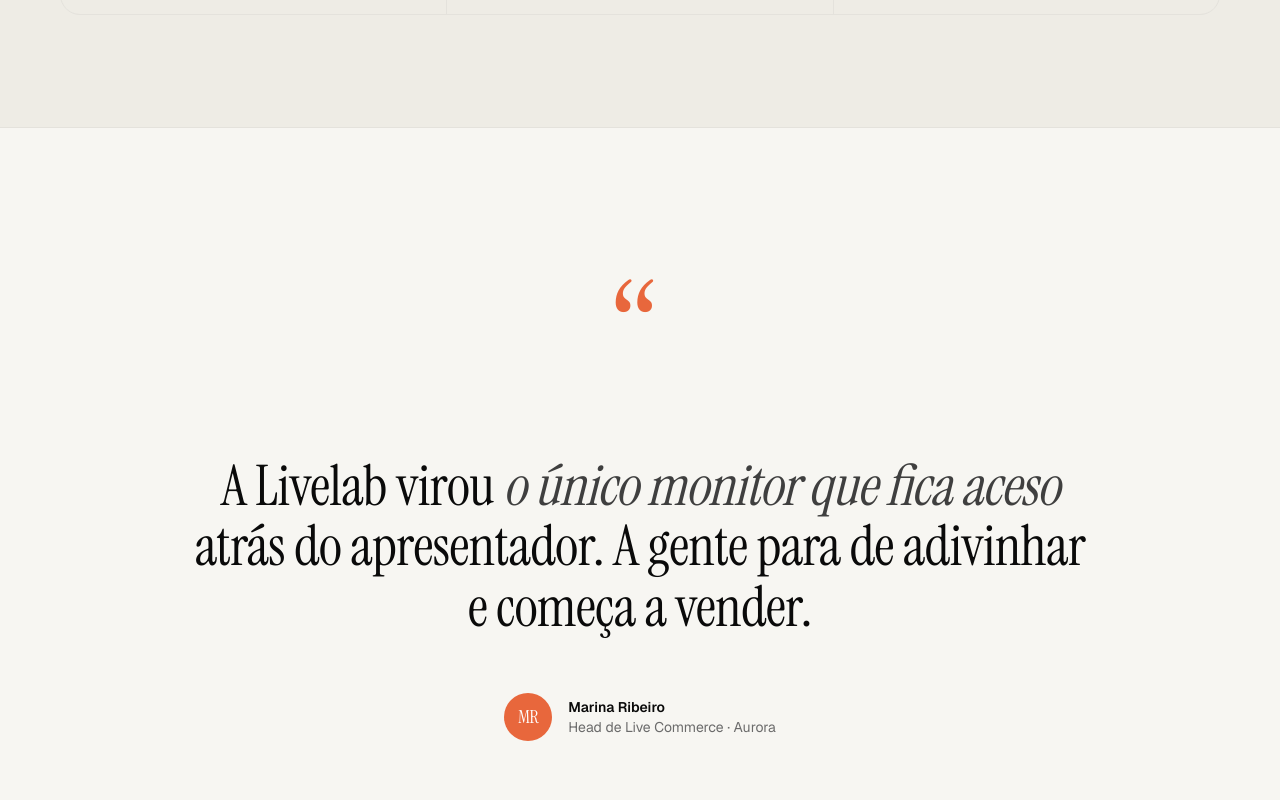
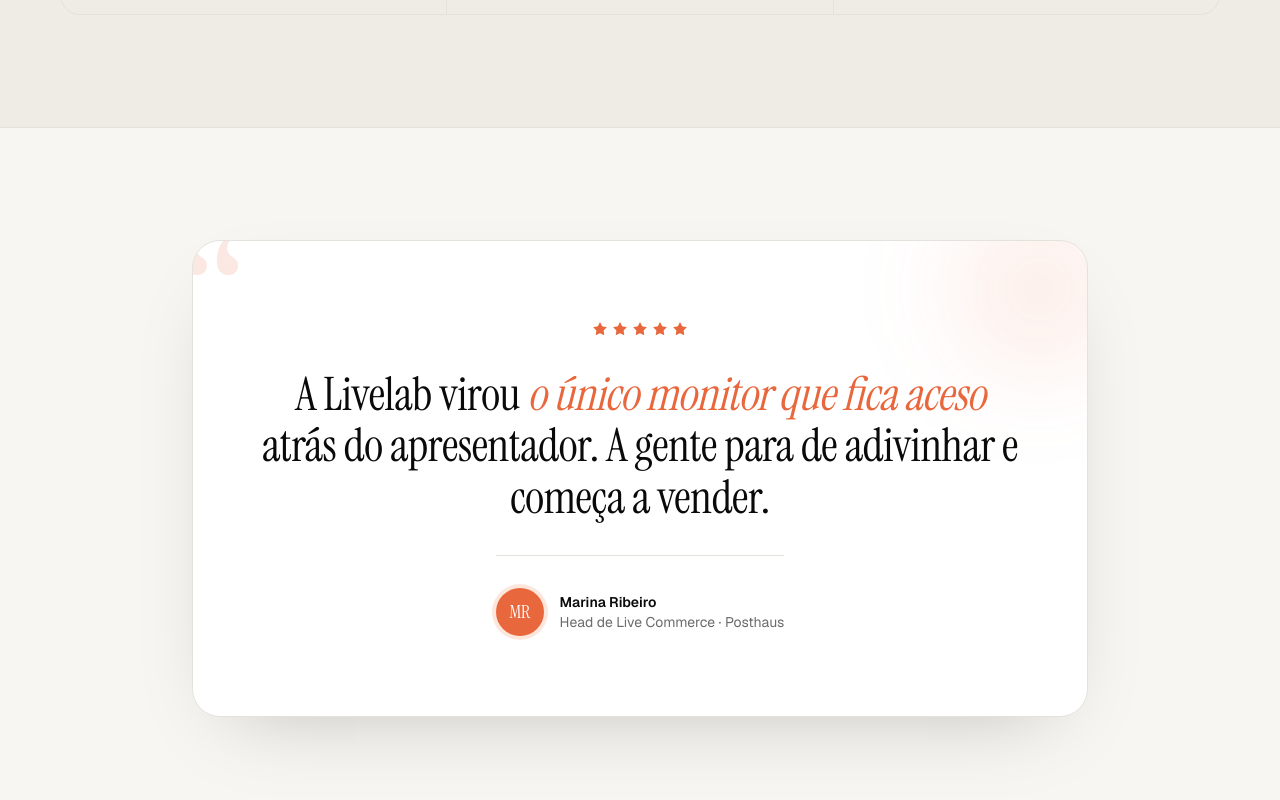
Before and after one commit to Greed9797/livelab, a Next.js app: page / in a window 1280 px wide. Shown: the part 4360-5160 px from the top of the page. Built offline with nearby package versions, Linux system fonts and the light colour scheme; no server answers.

Commit message:
feat(testimonial): framed card with brand tint, rating stars, refined author block

```diff
--- a/components/landing/testimonial.tsx
+++ b/components/landing/testimonial.tsx
@@ -1,23 +1,42 @@
+import { Star } from "lucide-react";
 import { Container } from "./container";
 
 export function Testimonial() {
   return (
-    <section id="clientes" className="py-24 md:py-36">
+    <section id="clientes" className="py-20 md:py-28">
       <Container>
-        <div className="mx-auto flex max-w-4xl flex-col items-center gap-10 text-center">
-          <span className="font-display text-[7rem] leading-none text-brand md:text-[9rem]">
+        <div className="relative mx-auto max-w-4xl overflow-hidden rounded-[var(--radius-xl)] border border-[color:var(--border)] bg-[color:var(--surface)] px-8 py-14 shadow-[0_30px_80px_-40px_rgba(0,0,0,0.25)] md:px-16 md:py-20">
+          {/* brand glow */}
+          <div
+            aria-hidden
+            className="pointer-events-none absolute -right-24 -top-24 h-72 w-72 rounded-full bg-[radial-gradient(circle,_rgba(232,103,60,0.14),_transparent_65%)] blur-2xl"
+          />
+          {/* oversized quote glyph */}
+          <span
+            aria-hidden
+            className="pointer-events-none absolute -left-1 -top-6 select-none font-display text-[9rem] leading-none text-brand/15 md:text-[13rem]"
+          >
             &ldquo;
           </span>
-          <blockquote className="font-display text-[clamp(2rem,4.5vw,3.5rem)] leading-[1.08] tracking-[-0.02em] text-foreground">
+
+          <div className="relative flex flex-col items-center gap-8 text-center">
+            <div className="flex items-center gap-1 text-brand">
+              {Array.from({ length: 5 }).map((_, i) => (
+                <Star key={i} className="h-4 w-4 fill-current" strokeWidth={0} />
+              ))}
+            </div>
+
+            <blockquote className="font-display text-[clamp(1.75rem,3.6vw,3rem)] leading-[1.12] tracking-[-0.02em] text-foreground">
               A Livelab virou{" "}
-            <span className="italic text-[color:var(--muted-strong)]">
+              <span className="italic text-brand">
                 o único monitor que fica aceso
               </span>{" "}
               atrás do apresentador. A gente para de adivinhar e começa a
               vender.
             </blockquote>
-          <div className="flex items-center gap-4 pt-4">
-            <div className="flex h-12 w-12 items-center justify-center rounded-full bg-brand font-display text-lg text-brand-foreground">
+
+            <div className="flex items-center gap-4 border-t border-[color:var(--border)] pt-8">
+              <div className="flex h-12 w-12 items-center justify-center rounded-full bg-brand font-display text-lg text-brand-foreground ring-4 ring-[color:var(--brand-soft)]">
                 MR
               </div>
               <div className="flex flex-col items-start">
@@ -25,8 +44,9 @@
                   Marina Ribeiro
                 </span>
                 <span className="text-sm text-[color:var(--muted)]">
-                Head de Live Commerce · Aurora
+                  Head de Live Commerce · Posthaus
                 </span>
+              </div>
             </div>
           </div>
         </div>
```
Lines whose indentation alone changed are shown as unchanged.
